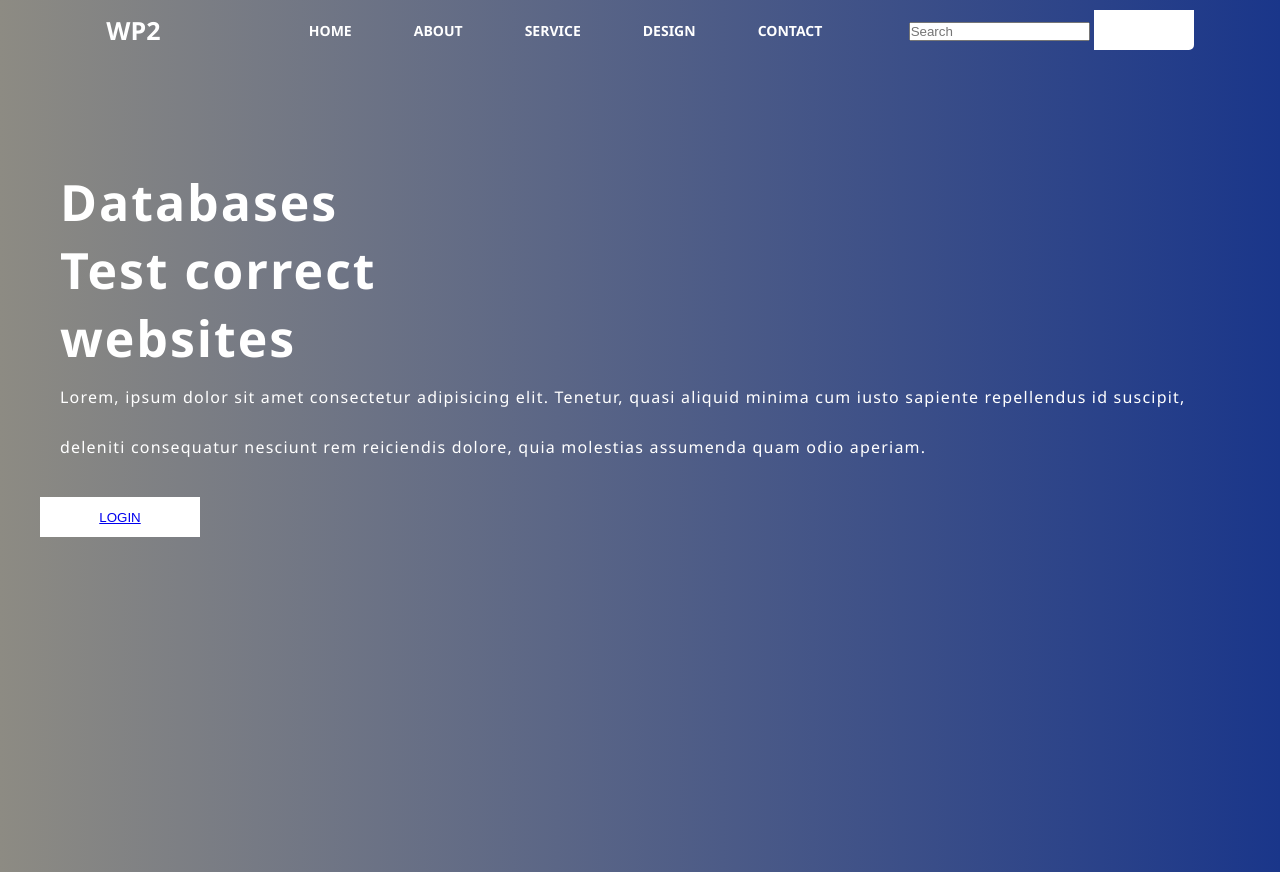
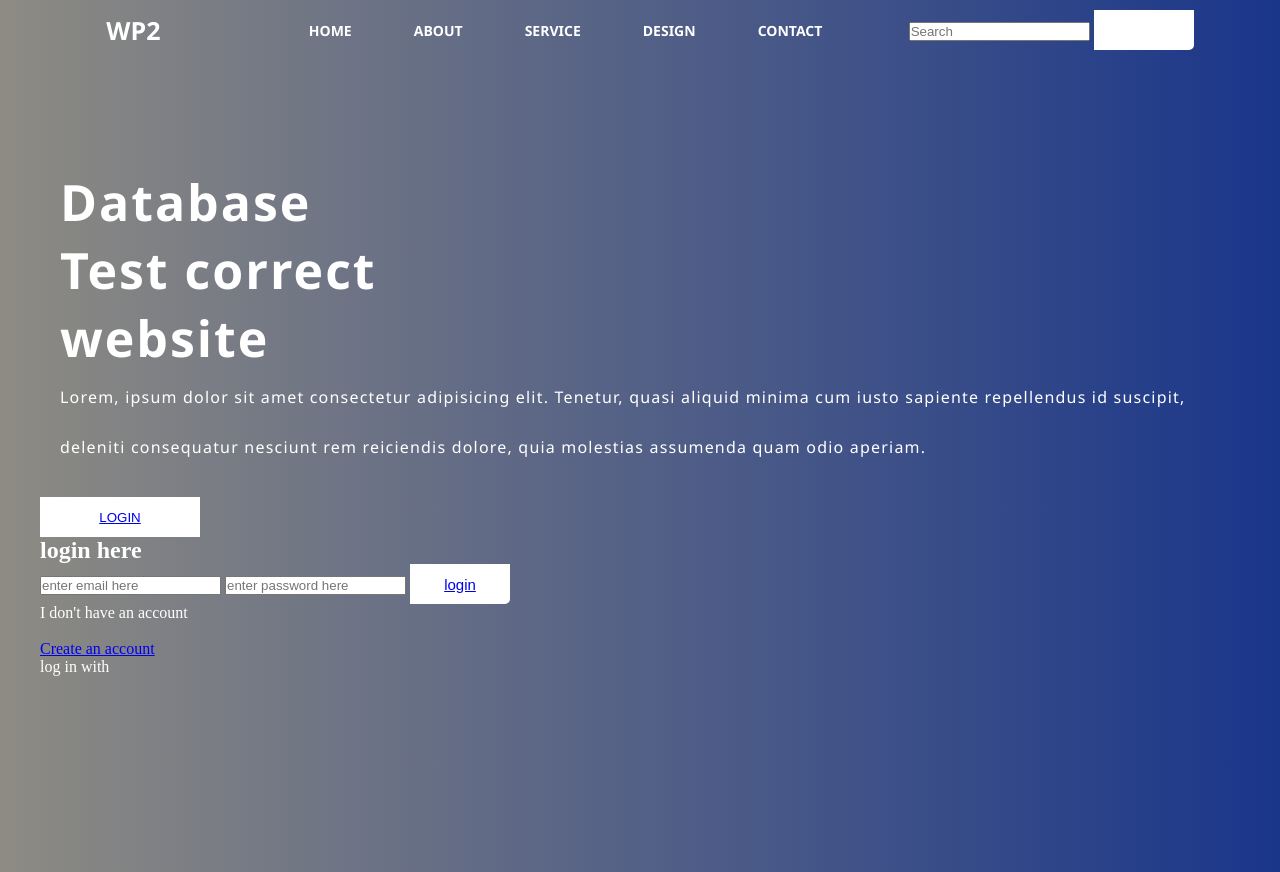
Before and after one commit to 0974201/security-werkplaats-2, a Flask app: page / in a window 1280 px wide. Run offline with Flask 2, Linux system fonts and the light colour scheme.

Commit message:
login bar toegevoegd kleuren veranderd in css

```diff
--- a/templates/INDEX.html
+++ b/templates/INDEX.html
@@ -29,10 +29,21 @@
         </div>
 
         <div class="content">
-            <h1>Databases <br><span> Test correct</span> <br>websites</h1>
+            <h1>Database <br><span> Test correct</span> <br>website</h1>
             <p class="par">Lorem, ipsum dolor sit amet consectetur adipisicing elit. Tenetur, quasi aliquid minima cum iusto sapiente repellendus id suscipit, deleniti consequatur nesciunt rem reiciendis dolore, quia molestias assumenda quam odio aperiam. </p>
 
             <button class="cn"><a href="#">LOGIN </a></button>
+
+            <div class="form">
+                <h2> login here</h2>
+                <input type="email" name="email" placeholder="enter email here">
+                <input type="password" name="" placeholder="enter password here">
+                <button class="btn"><a href="#">login</a></button>
+
+                <p class="link"> I don't have an account</p><br>
+                <a href="#"> Create an account</a>
+                <p class="liw"> log in with</p>
+            </div>
     <div>
 </body>
 </html>
```
